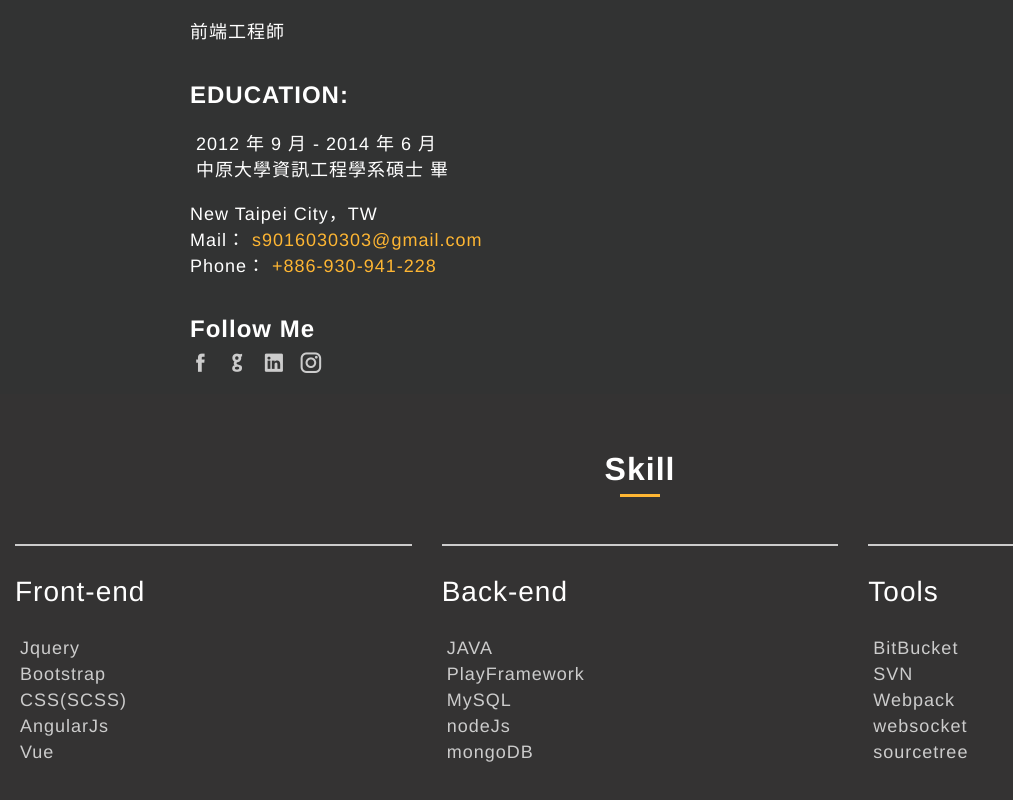
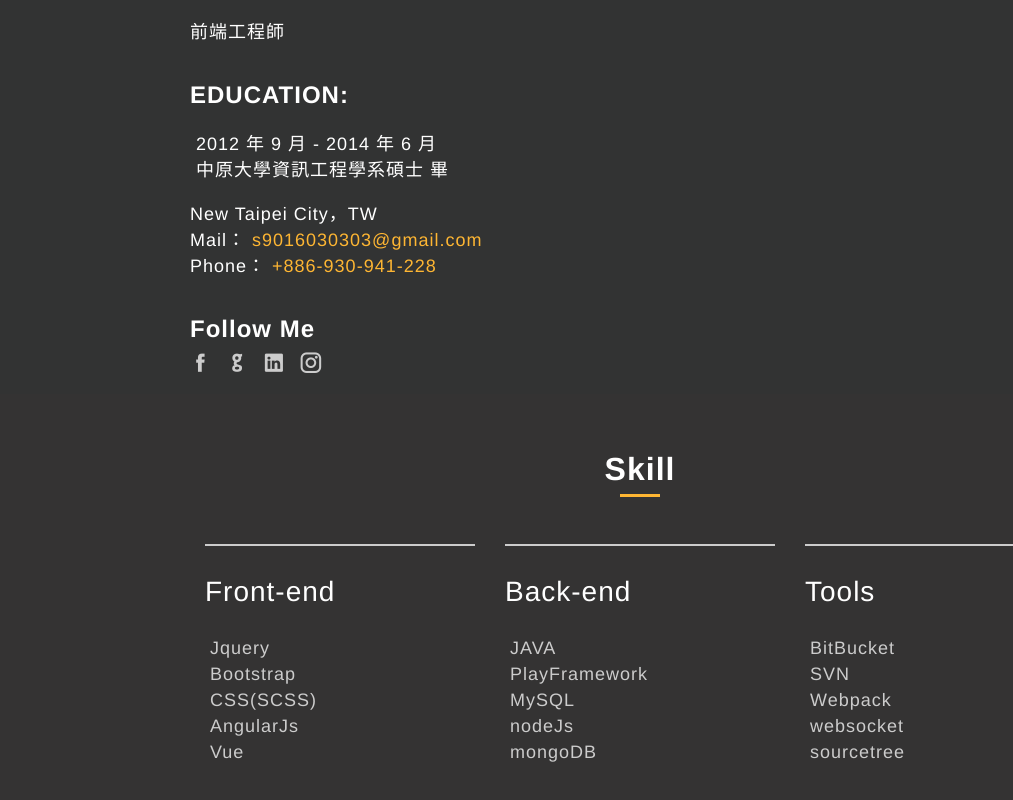
Before and after one commit to ReddLin/Redd_Lin, a Vue app: page /Redd_Lin/intro in a window 1280 px wide. Shown: the part 881-1681 px from the top of the page, without its empty margins (0-1013 px from the left). Built offline with nearby package versions, Linux system fonts and the light colour scheme.

Commit message:
update master

```diff
--- a/package.json
+++ b/package.json
@@ -8,6 +8,7 @@
     "lint": "vue-cli-service lint"
   },
   "dependencies": {
+    "animate.css": "^4.1.0",
     "axios": "^0.19.2",
     "core-js": "^3.6.5",
     "node-sass": "^4.14.1",
@@ -15,6 +16,7 @@
     "vue": "^2.6.11",
     "vue-echarts": "^5.0.0-beta.0",
     "vue-i18n": "^8.18.2",
+    "vue-observe-visibility": "^0.4.6",
     "vue-router": "^3.3.4",
     "vue2-circle-progress": "^1.2.3",
     "vuex": "^3.5.1"
--- a/src/main.js
+++ b/src/main.js
@@ -3,6 +3,11 @@ import App from './App.vue'
 import store from './store'
 import router from './router'
 import i18n from './lang/i18n'
+import animated from 'animate.css'
+import { ObserveVisibility } from 'vue-observe-visibility'
+
+Vue.use(animated)
+Vue.directive('observe-visibility', ObserveVisibility)
 
 Vue.config.productionTip = false
 
--- a/src/views/intro/Intro.vue
+++ b/src/views/intro/Intro.vue
@@ -17,7 +17,7 @@
         <FollowMe />
       </div>
     </div>
-    <div class="third-block">
+    <div v-observe-visibility="visibilityChanged" class="third-block">
       <h1>{{ $t('__skill') }}</h1>
       <div class="skill-content">
         <SkillCard
@@ -25,6 +25,7 @@
           :key="'card_' + c_index"
           :title="card.title"
           :skill-list="card.list"
+          :class-key="'card_' + c_index"
         />
       </div>
     </div>
@@ -53,6 +54,12 @@ export default {
         'title': 'Tools',
         'list': ['BitBucket', 'SVN', 'Webpack', 'websocket', 'sourcetree']
       }]
+    }
+  },
+  methods: {
+    visibilityChanged(isVisible, entry) {
+      console.log(isVisible)
+      console.log(entry)
     }
   }
 }
@@ -150,6 +157,8 @@ export default {
     }
     .skill-content {
       display: flex;
+      max-width: 900px;
+      margin: 0 auto;
     }
     @media only screen and (max-width: 650px) {
       .skill-content {
--- a/src/views/intro/components/skillCard.vue
+++ b/src/views/intro/components/skillCard.vue
@@ -1,5 +1,5 @@
 <template>
-  <div class="skill-card">
+  <div :class="classKey + ' skill-card'">
     <h2>{{ title }}</h2>
     <p v-for="(skill, s_index) in skillList" :key="'skill_' + s_index">{{ skill }}</p>
   </div>
@@ -14,6 +14,18 @@ export default {
     skillList: {
       type: Array,
       default: null
+    },
+    classKey: {
+      type: String,
+      default: ''
+    }
+  },
+  mounted() {
+    const element = document.getElementsByClassName('skill-card')
+    if (element.length > 1) {
+      for (const ele of element) {
+        ele.classList.add('animate__animated', 'animate__fadeInLeft')
+      }
     }
   }
 }
@@ -37,4 +49,13 @@ export default {
     font-size: 18px;
   }
 }
+.card_0 {
+  animation-delay: 0.3s
+}
+.card_1 {
+  animation-delay: 0.4s
+}
+.card_2 {
+  animation-delay: 0.5s
+}
 </style>
```
Also changed, not shown: 1 other file (tests, documents, lock files or other folders).
